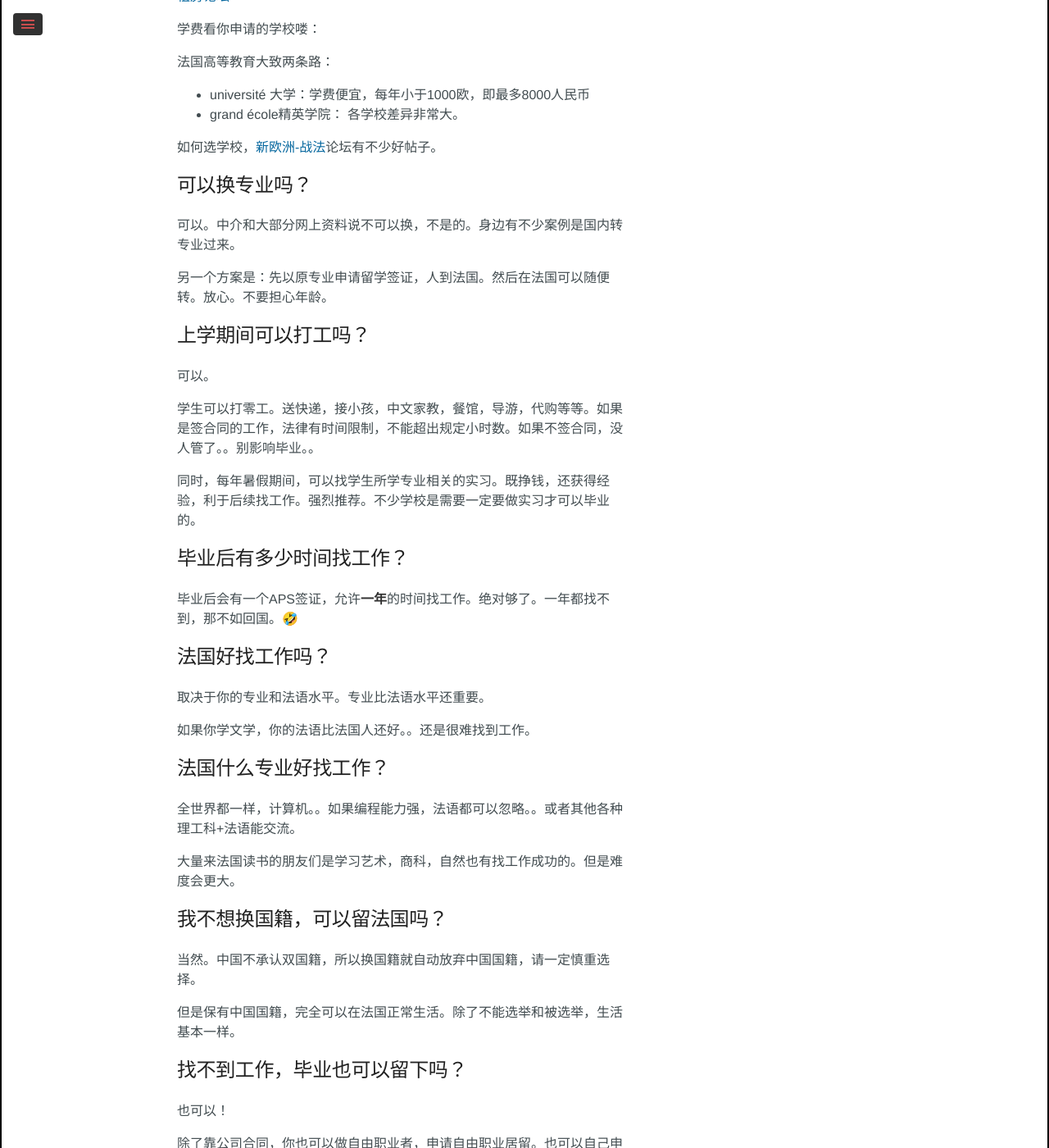
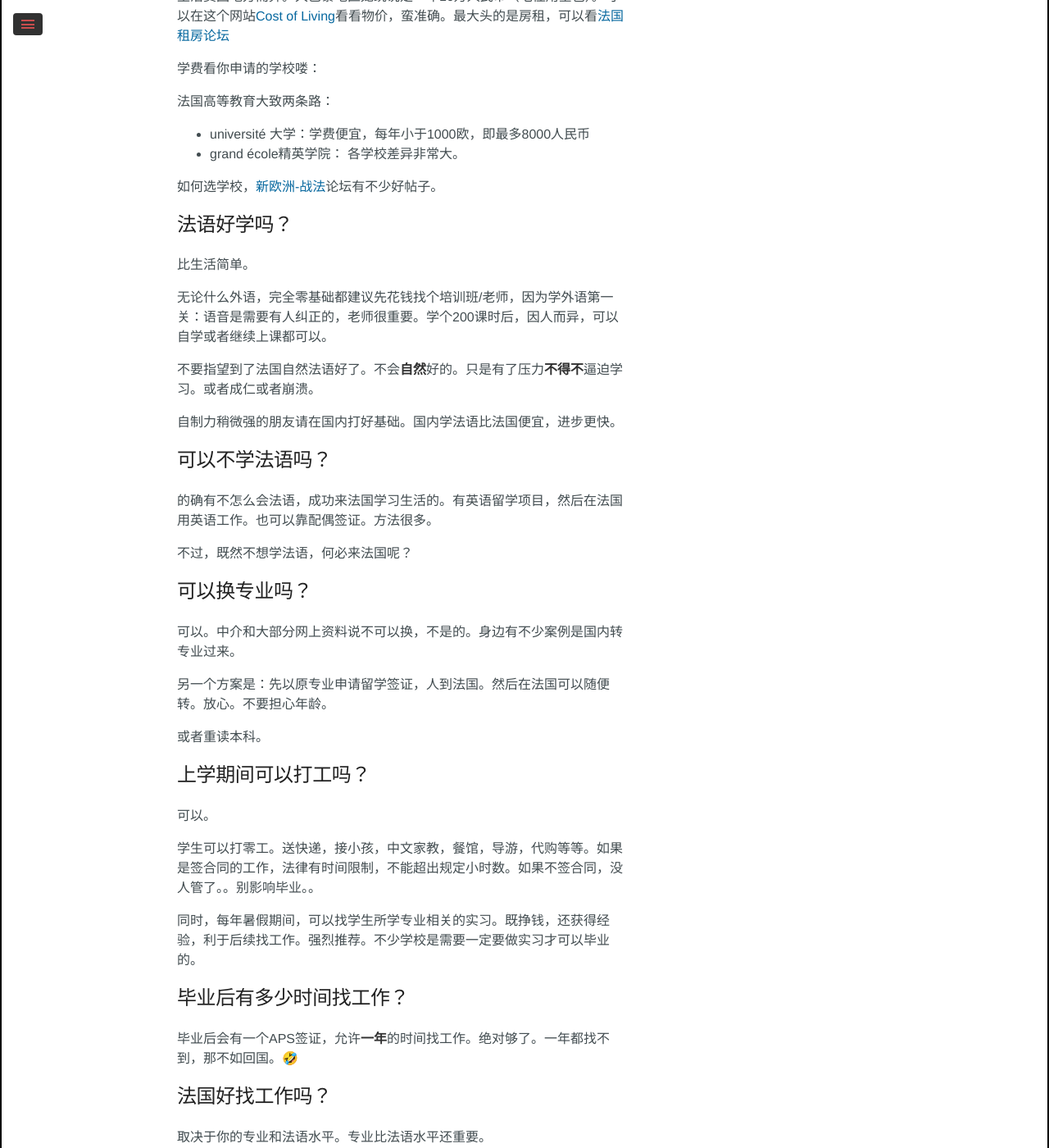
Before and after one commit to ericazhan/ericazhan.github.io, a Jekyll site: the page built from _posts/2021-02-05-howto_work_in_europe.md, in a window 1280 px wide and 1400 px high, scrolled down 1690 px. Shown: the whole window at 82% size. Built offline with Jekyll 4.4.1, drawn with Linux system fonts in a browser that asks for light colours; some web fonts are replaced; comment, search, counter and statistics services are not loaded; some of the changed text lies outside the part shown.

Commit message:
🤸‍♀️ UPDATE:

```diff
--- a/_posts/2021-02-05-howto_work_in_europe.md
+++ b/_posts/2021-02-05-howto_work_in_europe.md
@@ -56,11 +56,29 @@ tags: [经验,笔记,分享]
 
 如何选学校，[新欧洲-战法](http://bbs.xineurope.com/forum-11-1.html)论坛有不少好帖子。
 
+## 法语好学吗？
+
+比生活简单。
+
+无论什么外语，完全零基础都建议先花钱找个培训班/老师，因为学外语第一关：语音是需要有人纠正的，老师很重要。学个200课时后，因人而异，可以自学或者继续上课都可以。
+
+不要指望到了法国自然法语好了。不会**自然**好的。只是有了压力**不得不**逼迫学习。或者成仁或者崩溃。
+
+自制力稍微强的朋友请在国内打好基础。国内学法语比法国便宜，进步更快。
+
+## 可以不学法语吗？
+
+的确有不怎么会法语，成功来法国学习生活的。有英语留学项目，然后在法国用英语工作。也可以靠配偶签证。方法很多。
+
+不过，既然不想学法语，何必来法国呢？
+
 ## 可以换专业吗？
 
 可以。中介和大部分网上资料说不可以换，不是的。身边有不少案例是国内转专业过来。
 
 另一个方案是：先以原专业申请留学签证，人到法国。然后在法国可以随便转。放心。不要担心年龄。
+
+或者重读本科。
 
 ## 上学期间可以打工吗？
 
@@ -86,11 +104,11 @@ tags: [经验,笔记,分享]
 
 大量来法国读书的朋友们是学习艺术，商科，自然也有找工作成功的。但是难度会更大。
 
-## 我不想换国籍，可以留法国吗？
+## 我不想换国籍，可以留在法国吗？
 
 当然。中国不承认双国籍，所以换国籍就自动放弃中国国籍，请一定慎重选择。
 
-但是保有中国国籍，完全可以在法国正常生活。除了不能选举和被选举，生活基本一样。
+但是保有中国国籍，完全可以在法国正常生活。除了不能选举和被选举，生活基本一样。医疗免费，教育享受公立资源，没有户口学区房限制。买房租房都随意。
 
 ## 找不到工作，毕业也可以留下吗？
 
@@ -100,7 +118,7 @@ tags: [经验,笔记,分享]
 
 难度比上述工作居留稍大一些，不过也完全可行。法国这边有不少华人律师服务，你可以付费找他们，或者自己法语好，自己全程办理。
 
-还可以申请配偶签证留在法国，这个签证也可以工作。你的配偶不需要一定是法国国籍，只要他是有合法居留的人就可以。
+还可以申请配偶签证留在法国，这个签证也可以工作。你的配偶不需要一定是法国国籍，只要他是有合法居留的人就可以。所以如果你和对象一起来留学找工作，只要一个人找到，另一个人也妥了~
 
 ## 还可以去欧洲别的国家吗？
 
```
